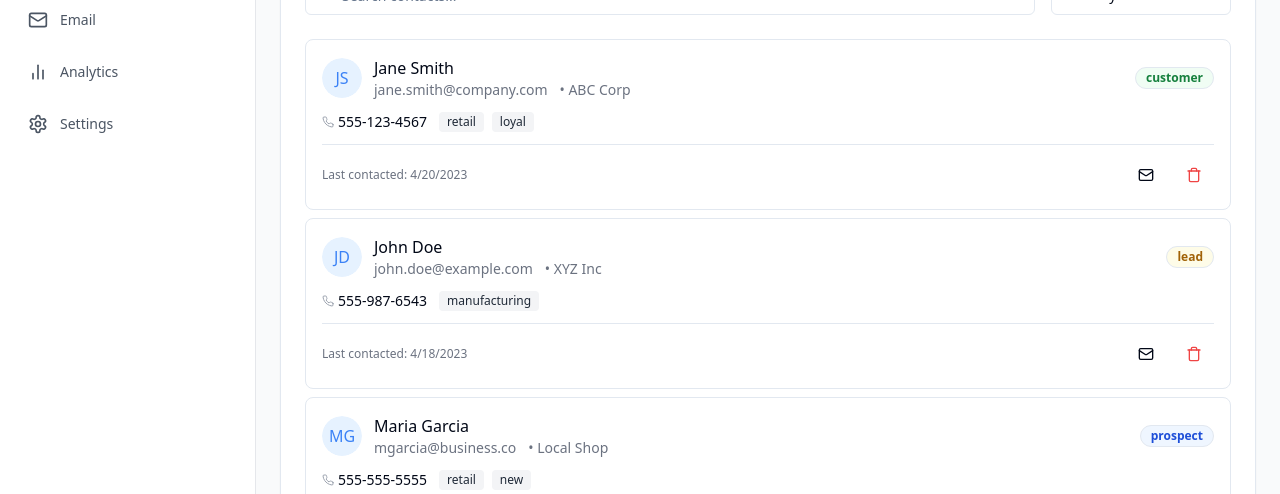
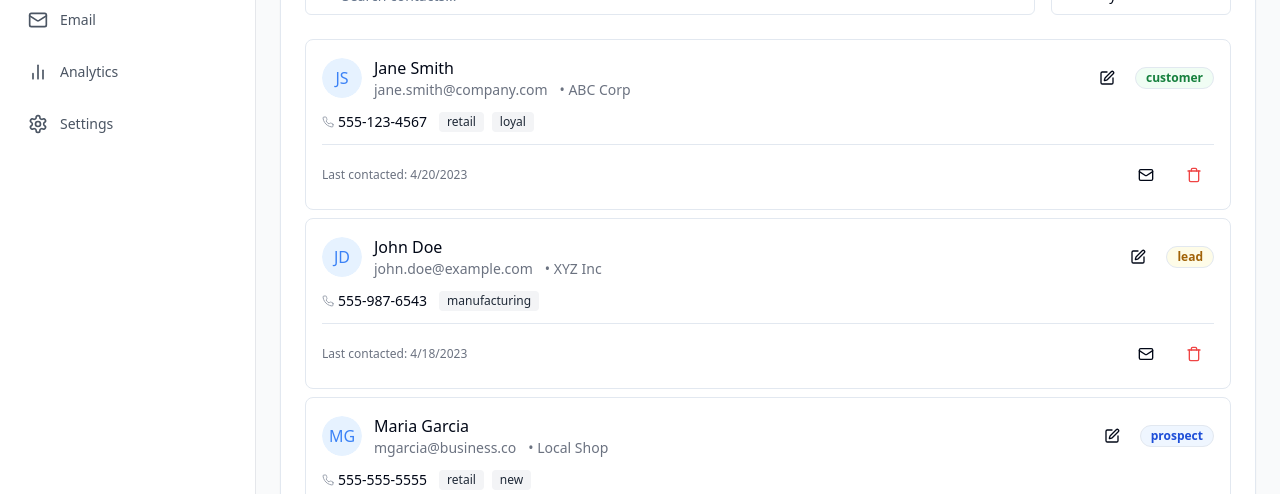
Before and after one commit to northpointalliance/micro-spark-crm-ai, a React (Vite) app: page /contacts in a window 1280 px wide. Shown: the part 238-732 px from the top of the page. Built offline with nearby package versions, Linux system fonts and the light colour scheme.

Commit message:
Fix: Import and use correct icon
Fixes an issue where the Edit icon was not correctly imported and used in the EditContactDialog component.

```diff
--- a/src/components/EditContactDialog.tsx
+++ b/src/components/EditContactDialog.tsx
@@ -1,5 +1,6 @@
 
 import { useState } from "react";
+import { Edit } from "lucide-react";  // Corrected icon import
 import { Dialog, DialogContent, DialogHeader, DialogTitle, DialogTrigger } from "@/components/ui/dialog";
 import { Button } from "@/components/ui/button";
 import { Input } from "@/components/ui/input";
@@ -12,7 +13,6 @@ import {
   SelectValue,
 } from "@/components/ui/select";
 import { Contact } from "@/data/mockData";
-import { edit } from "lucide-react";
 
 interface EditContactDialogProps {
   contact: Contact;
@@ -33,7 +33,7 @@ export function EditContactDialog({ contact, onSave }: EditContactDialogProps) {
     <Dialog open={isOpen} onOpenChange={setIsOpen}>
       <DialogTrigger asChild>
         <Button variant="ghost" size="sm">
-          <edit className="h-4 w-4" />
+          <Edit className="h-4 w-4" />  {/* Corrected icon usage */}
         </Button>
       </DialogTrigger>
       <DialogContent className="sm:max-w-[425px]">
```
